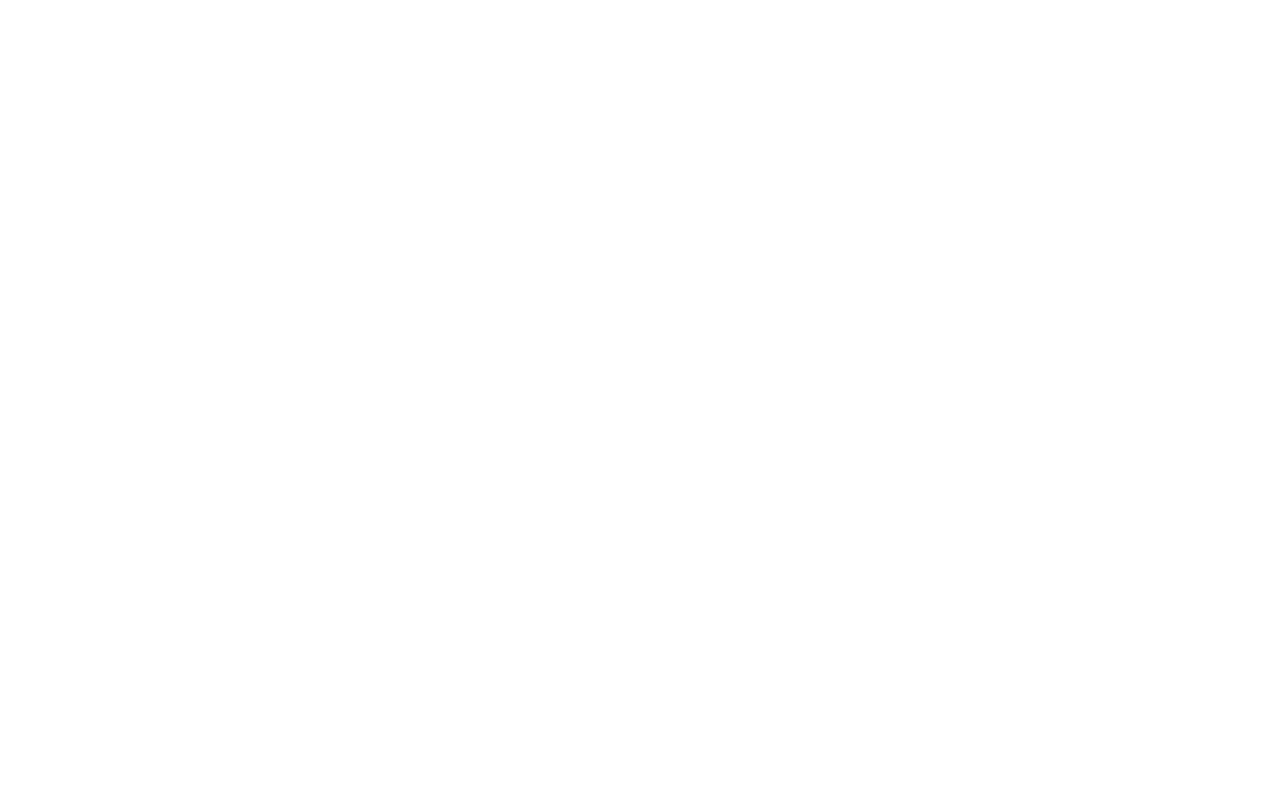
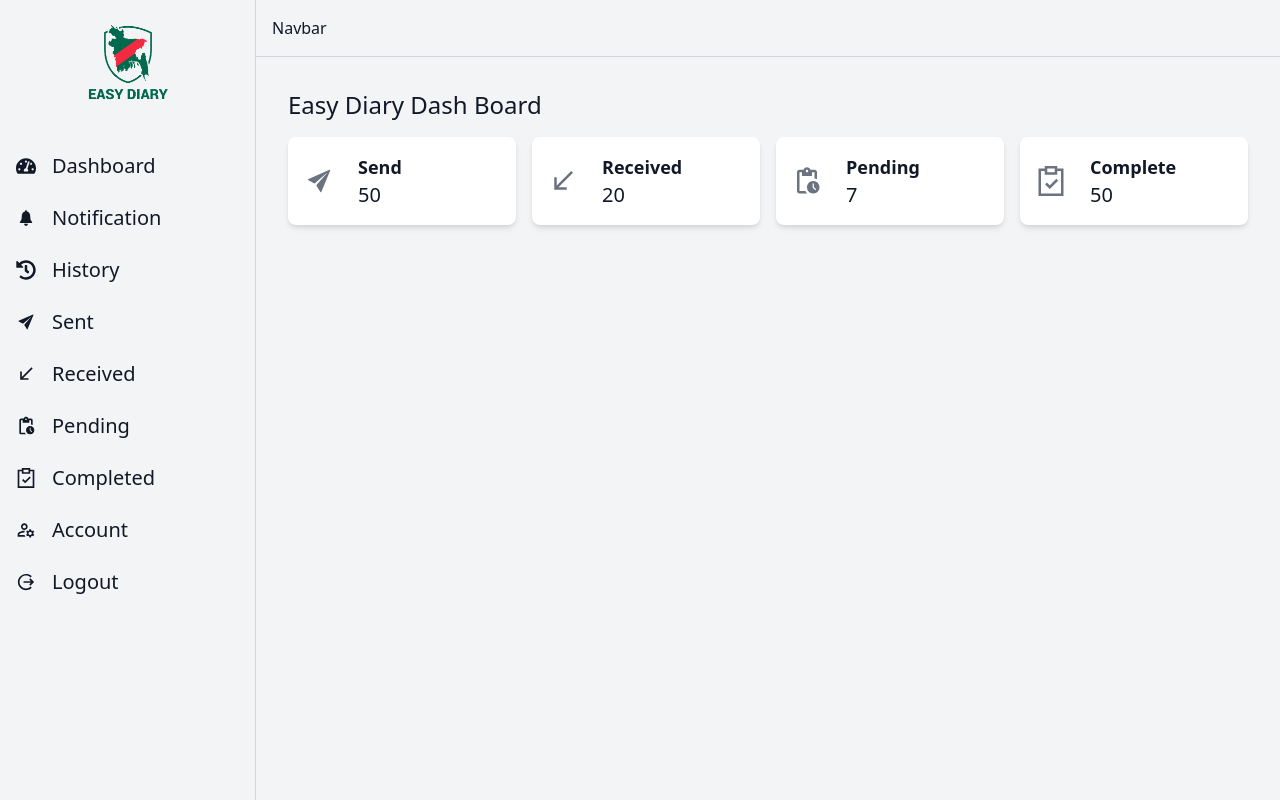
Before and after one commit to Naziur-Rahman/Easy-diary, a React (Vite) app: page / in a window 1280 px wide. Built offline with nearby package versions, Linux system fonts and the light colour scheme.

Commit message:
dashbord update

```diff
--- /dev/null
+++ b/src/Components/Home/Cards/Cards.jsx
@@ -0,0 +1,16 @@
+import React from 'react'
+
+const Cards = ({icon, title, value}) => {
+  return (
+    <div className='bg-white text-dark p-4 rounded-lg shadow-md flex items-center space-x-6
+    dark:bg-gray-800 dark:text-white'>
+        <div className='text-3xl text-gray-500'>{icon}</div>
+        <div>
+            <h2 className='text-lg font-semibold'>{title}</h2>
+            <p className='text-xl'>{value}</p>
+        </div>
+    </div>
+  )
+}
+
+export default Cards
--- /dev/null
+++ b/src/Components/Home/Cards/Dashboards.jsx
@@ -0,0 +1,23 @@
+import React from 'react'
+import Cards from './Cards'
+import { IoIosSend } from "react-icons/io";
+import { MdCallReceived } from "react-icons/md";
+import { MdOutlinePendingActions } from "react-icons/md";
+import { GrCompliance } from "react-icons/gr";
+const Dashboards = () => {
+  return (
+    <div className='grow p-8'>
+      <h1 className='text-2xl mb-4'>Easy Diary Dash Board</h1>
+      <div className='grid grid-cols-1 md:grid-cols-2 lg:grid-cols-4 gap-4 mb-6'>
+        <Cards icon={<IoIosSend/>} title="Send" value= "50"/>
+        <Cards icon={<MdCallReceived/>} title="Received" value= "20"/>
+        <Cards icon={<MdOutlinePendingActions/>} title="Pending" value= "7"/>
+        <Cards icon={<GrCompliance/>} title="Complete" value= "50"/>
+
+
+      </div>
+    </div>
+  )
+}
+
+export default Dashboards
--- a/src/Components/Home/Dashboard.jsx
+++ b/src/Components/Home/Dashboard.jsx
@@ -1,10 +1,20 @@
 import React from 'react'
-
+import SideBar from '../SideBar/SideBar'
+import Navbar from '../SideBar/Navbar'
+import Dashboards from './Cards/Dashboards'
 const Dashboard = () => {
   return (
-    <div>
+    <>
+    <SideBar></SideBar>
+    <div className='grow ml-16 md:ml-64 lg:h-screen bg-gray-100 text-gray-900'>
+      <Navbar></Navbar>
+      <div>
+        <Dashboards></Dashboards>
+      </div>
+    </div>
+    </>
 
-    </div>
+
   )
 }
 
--- a/src/Components/Layout/Layout.jsx
+++ b/src/Components/Layout/Layout.jsx
@@ -4,7 +4,6 @@
 const Layout = () => {
   return (
     <>
-    <SideBar></SideBar>
     <Outlet></Outlet>
     </>
   )
--- /dev/null
+++ b/src/Components/SideBar/Navbar.jsx
@@ -0,0 +1,11 @@
+import React from 'react'
+
+const Navbar = () => {
+  return (
+    <div className='bg-gray-100 text-gray-900 border-b border-gray-300 p-4 flex items-center '>
+      <h1 className=''>Navbar</h1>
+    </div>
+  )
+}
+
+export default Navbar
--- a/src/Components/SideBar/SideBar.jsx
+++ b/src/Components/SideBar/SideBar.jsx
@@ -1,8 +1,60 @@
 import React from 'react'
-
+import logo from "../../assets/images/easy-diary.png"
+import { NavLink } from 'react-router-dom'
+import { FaTachometerAlt } from 'react-icons/fa'
+import { IoIosNotifications } from "react-icons/io";
+import { FaHistory } from "react-icons/fa";
+import { IoIosSend } from "react-icons/io";
+import { MdCallReceived } from "react-icons/md";
+import { MdOutlinePendingActions } from "react-icons/md";
+import { GrCompliance } from "react-icons/gr";
+import { IoMdLogOut } from "react-icons/io";
+import { MdOutlineManageAccounts } from "react-icons/md";
 const SideBar = () => {
   return (
-    <div>
+    <div className=
+    'bg-gray-100 text-gray-900 px-4 fixed w-16 md:w-64 border-r border-gray-300 h-screen'>
+      <div>
+      <img src={logo} alt="easy Dairy logo" className='h-32 py-4 m-auto ' />
+      </div>
+    <ul className='flex flex-col mt-3 text-xl'>
+        <NavLink className="flex items-center py-3 space-x-4 hover:rounded hover:cursor-pointer hover:bg-blue-600 hover:text-white">
+            <FaTachometerAlt></FaTachometerAlt>
+            <span className='hidden md:inline '>Dashboard</span>
+        </NavLink>
+        <NavLink className="flex items-center py-3 space-x-4 hover:rounded hover:cursor-pointer hover:bg-blue-600 hover:text-white">
+            <IoIosNotifications ></IoIosNotifications>
+            <span className='hidden md:inline '>Notification</span>
+        </NavLink>
+        <NavLink className="flex items-center py-3 space-x-4 hover:rounded hover:cursor-pointer hover:bg-blue-600 hover:text-white">
+            <FaHistory></FaHistory>
+            <span className='hidden md:inline '>History</span>
+        </NavLink>
+        <NavLink className="flex items-center py-3 space-x-4 hover:rounded hover:cursor-pointer hover:bg-blue-600 hover:text-white">
+        <IoIosSend />
+            <span className='hidden md:inline '>Sent</span>
+        </NavLink>
+        <NavLink className="flex items-center py-3 space-x-4 hover:rounded hover:cursor-pointer hover:bg-blue-600 hover:text-white">
+        <MdCallReceived />
+            <span className='hidden md:inline '>Received</span>
+        </NavLink>
+        <NavLink className="flex items-center py-3 space-x-4 hover:rounded hover:cursor-pointer hover:bg-blue-600 hover:text-white">
+        <MdOutlinePendingActions />
+            <span className='hidden md:inline '>Pending</span>
+        </NavLink>
+        <NavLink className="flex items-center py-3 space-x-4 hover:rounded hover:cursor-pointer hover:bg-blue-600 hover:text-white">
+        <GrCompliance />
+            <span className='hidden md:inline '>Completed</span>
+        </NavLink>
+        <NavLink className="flex items-center py-3 space-x-4 hover:rounded hover:cursor-pointer hover:bg-blue-600 hover:text-white">
+        <MdOutlineManageAccounts />
+            <span className='hidden md:inline '>Account</span>
+        </NavLink>
+        <NavLink className="flex items-center  py-3 space-x-4 hover:rounded hover:cursor-pointer hover:bg-blue-600 hover:text-white">
+        <IoMdLogOut />
+            <span className='hidden md:inline '>Logout</span>
+        </NavLink>
+    </ul>
 
     </div>
   )
--- a/src/main.jsx
+++ b/src/main.jsx
@@ -4,10 +4,16 @@
 import {createBrowserRouter,RouterProvider,} from "react-router-dom";
 import Layout from './Components/Layout/Layout';
 import ErrorPage from './Components/ErrorPage/ErrorPage';
+import Dashboard from './Components/Home/Dashboard';
 const router = createBrowserRouter([
   {
     path: "/",element: <Layout></Layout>,
-    errorElement: <ErrorPage></ErrorPage>
+    errorElement: <ErrorPage></ErrorPage>,
+    children: [
+      {
+        path: "/",element: <Dashboard></Dashboard>,
+      },
+    ],
   },
 ]);
 createRoot(document.getElementById('root')).render(
```
